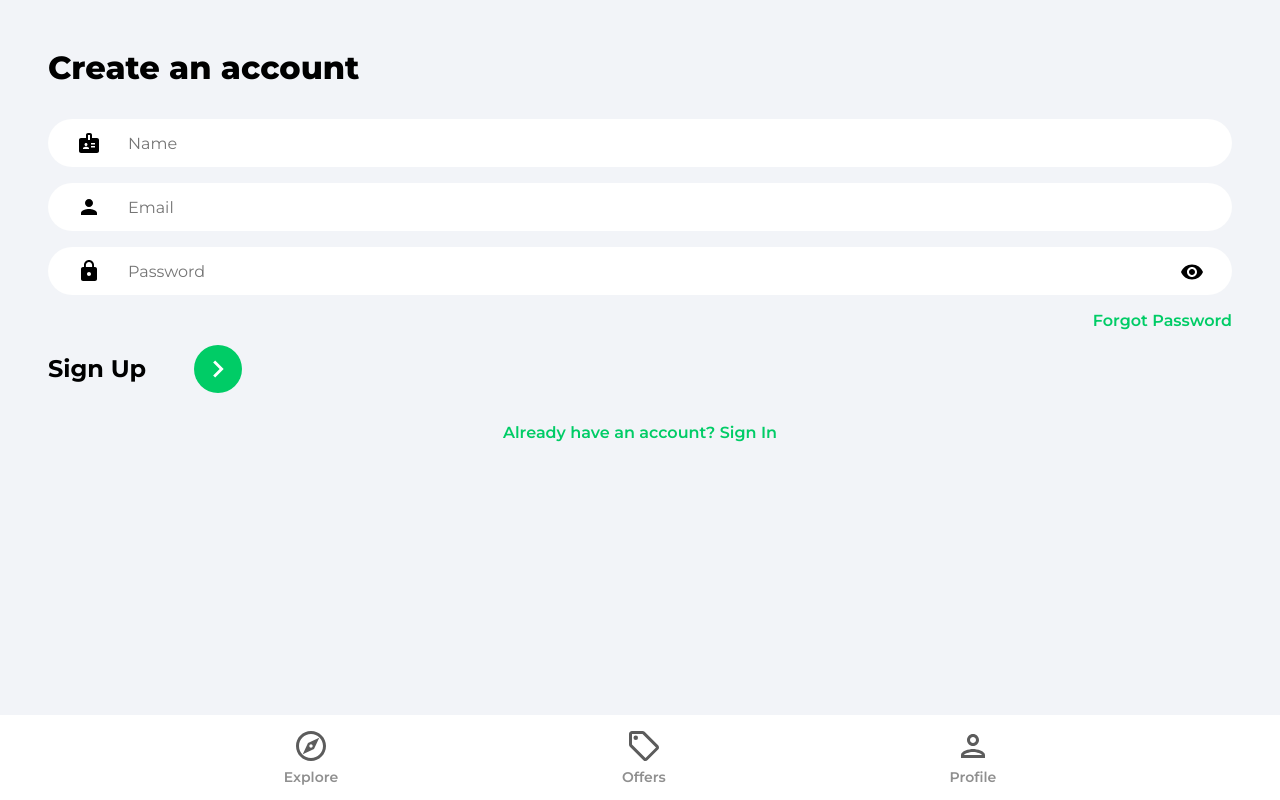
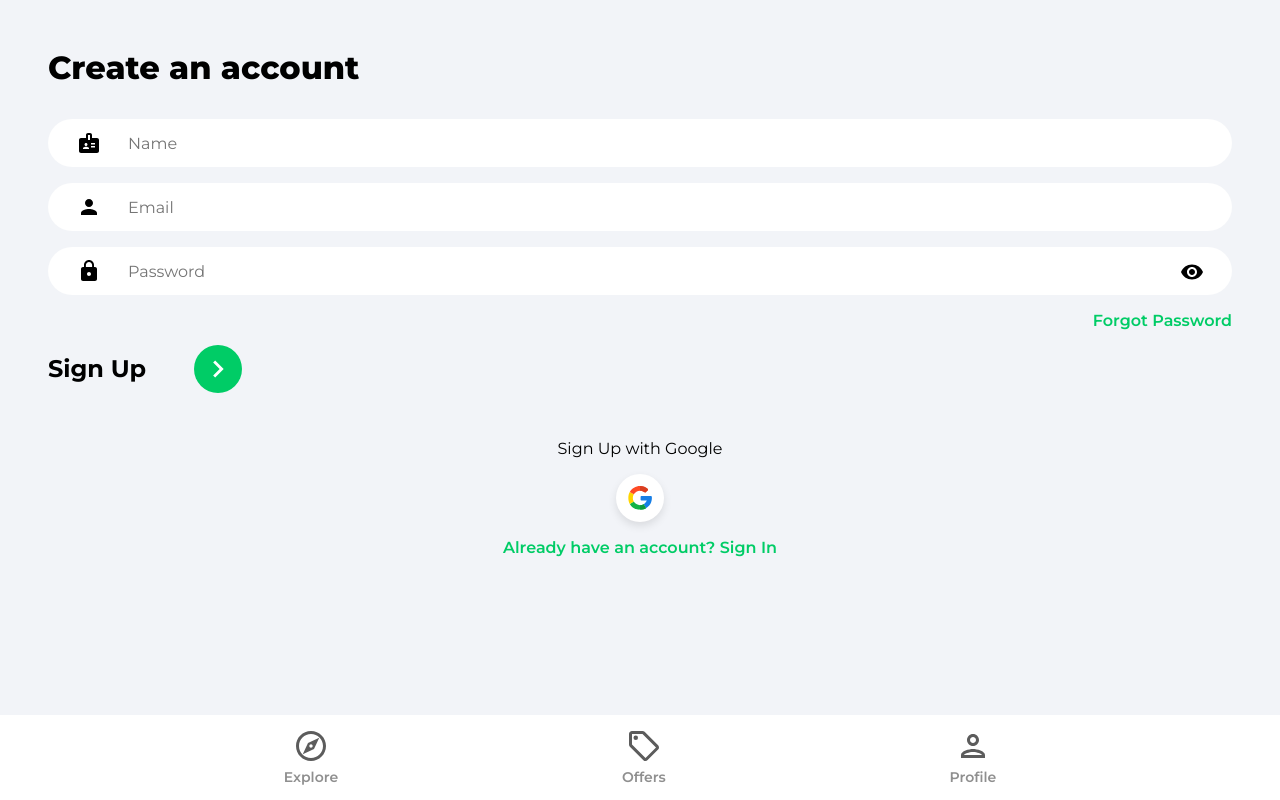
Before and after one commit to shirve/house-marketplace, a React (Create React App) app: page /sign-up in a window 1280 px wide. Built offline with nearby package versions, Linux system fonts and the light colour scheme.

Commit message:
implemented sign in and sign up with Google

```diff
--- /dev/null
+++ b/src/components/OAuth.tsx
@@ -0,0 +1,47 @@
+import { useLocation, useNavigate } from 'react-router-dom'
+import { getAuth, signInWithPopup, GoogleAuthProvider } from 'firebase/auth'
+import { doc, setDoc, getDoc, serverTimestamp } from 'firebase/firestore'
+import { db } from '../firebase.config'
+import { toast } from 'react-toastify'
+import googleIcon from '../assets/svg/googleIcon.svg'
+
+const OAuth = () => {
+  const navigate = useNavigate()
+  const location = useLocation()
+
+  const onGoogleClick = async () => {
+    try {
+      const auth = getAuth()
+      const provider = new GoogleAuthProvider()
+      const result = await signInWithPopup(auth, provider)
+      const user = result.user
+
+      // Check for user in db
+      const docRef = doc(db, 'users', user.uid)
+      const docSnap = await getDoc(docRef)
+
+      // Create user if doesnt exist
+      if (!docSnap.exists()) {
+        await setDoc(doc(db, 'users', user.uid), {
+          name: user.displayName,
+          email: user.email,
+          timestamp: serverTimestamp(),
+        })
+      }
+      navigate('/')
+    } catch (error) {
+      toast.error('Could not authorize with Google')
+    }
+  }
+
+  return (
+    <div className='socialLogin'>
+      <p>Sign {location.pathname === '/sign-up' ? 'Up' : 'In'} with Google</p>
+      <button className='socialIconDiv' onClick={onGoogleClick}>
+        <img src={googleIcon} alt='google' className='socialIconImg' />
+      </button>
+    </div>
+  )
+}
+
+export default OAuth
--- a/src/pages/SignIn.tsx
+++ b/src/pages/SignIn.tsx
@@ -4,6 +4,7 @@
 import { getAuth, signInWithEmailAndPassword } from 'firebase/auth'
 import { ReactComponent as ArrowRightIcon } from '../assets/svg/keyboardArrowRightIcon.svg'
 import visibilityIcon from '../assets/svg/visibilityIcon.svg'
+import OAuth from '../components/OAuth'
 
 interface IFormData {
   email: string
@@ -86,6 +87,7 @@
           </button>
         </div>
       </form>
+      <OAuth />
       <Link to='/sign-up' className='registerLink'>
         Don't have an account? Sign Up
       </Link>
--- a/src/pages/SignUp.tsx
+++ b/src/pages/SignUp.tsx
@@ -10,6 +10,7 @@
 import { db } from '../firebase.config'
 import { ReactComponent as ArrowRightIcon } from '../assets/svg/keyboardArrowRightIcon.svg'
 import visibilityIcon from '../assets/svg/visibilityIcon.svg'
+import OAuth from '../components/OAuth'
 
 interface FormData {
   name: string
@@ -114,6 +115,7 @@
           </button>
         </div>
       </form>
+      <OAuth />
       <Link to='/sign-in' className='registerLink'>
         Already have an account? Sign In
       </Link>
```
